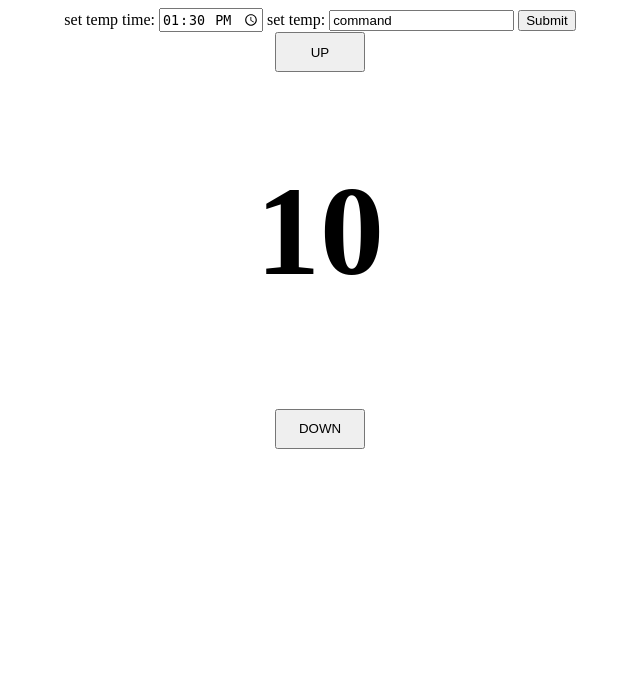
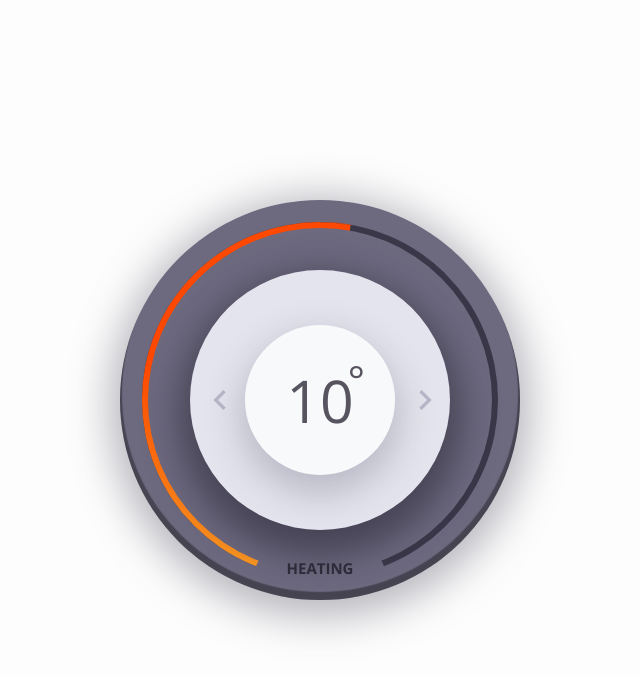
Before and after one commit to mababio/raspi_thermostat, a Flask app: template src/thermo/templates/index.html in a window 1280 px wide. Shown: the top 675 px of the page, without its empty margins (320-960 px from the left). Run offline with Flask 2, Linux system fonts and the light colour scheme; the template is opened without the code that fills it: most values are stand-ins (such as "Sample title", 1, 10 or a date in 2020); parts of the project's set-up code (start-up, migrations or seed data) failed here and were passed over; some libraries are stand-ins or nearby versions.

Commit message:
clean out dead files and created new dir

```diff
--- a/src/thermo/App.py
+++ b/src/thermo/App.py
@@ -35,7 +35,7 @@ def kill_threads():
 @app.route('/')
 def index():
     temp = Temp.get_temp()
-    return render_template('index_b.html', temp=temp)
+    return render_template('index.html', temp=temp)
 
 
 @app.route('/handle', methods=['GET', 'POST'])
@@ -61,7 +61,7 @@ def schedule_process():
     temp = request.form.get('temp')
     schedule_queue.append(Schedule.ThermoSchedule(dow, time, temp))
     current_temp = Temp.get_temp()
-    return render_template('index_b.html', temp=current_temp)
+    return render_template('index.html', temp=current_temp)
 
 
 if __name__ == "__main__":
--- a/src/thermo/HVAC.py
+++ b/src/thermo/HVAC.py
@@ -1,5 +1,5 @@
-import Furnace
-import AirConditioner
+from hvac_stuff import Furnace, ac
+#iimport ac
 import re
 from threading import Thread
 from threading import Lock
@@ -23,7 +23,7 @@ by comparing the desire temp and the actual temp
 class HVAC(object):
 
     sensitivity = 2
-    ac = AirConditioner.AirConditioner()
+    ac = ac.AirConditioner()
     furnace = Furnace.Furnace()
 
     def sensor_checker(self):
--- a/src/thermo/templates/index.html
+++ b/src/thermo/templates/index.html
@@ -1,20 +1,31 @@
-<!doctype html>
+<!DOCTYPE html>
+<html lang="en">
 <head>
-<link rel="stylesheet" href="{{ url_for('static', filename='style.css') }}">
-<script type=text/javascript src="http://ajax.googleapis.com/ajax/libs/jquery/1.9.1/jquery.min.js"></script>
-<script type=text/javascript>$SCRIPT_ROOT = {{ request.script_root|tojson|safe }};</script>
-    <script src="{{ url_for('static', filename='js/script.js') }}"></script>
+    <meta charset="UTF-8">
+    <link rel="stylesheet" href="{{ url_for('static', filename='style_b.css') }}">
+    <script type=text/javascript src="http://ajax.googleapis.com/ajax/libs/jquery/1.9.1/jquery.min.js"></script>
+    <link href="https://fonts.googleapis.com/icon?family=Material+Icons" rel="stylesheet">
+    <script type=text/javascript>$SCRIPT_ROOT = {{ request.script_root|tojson|safe }};</script>
+    <script src="{{ url_for('static', filename='js/cod.js') }}"></script>
 </head>
-<center>
-<label for="temp-sch">set temp time: </label>
-<input id="temp_time" type="time" name="appt-time" value="13:30">
-<label for="temp">set temp: </label>
-<input  type="text" name="temp_val" value="command">
-<input type="submit" id="submit_time" name="create_sch">
-<div >
-<button class="control" id="up" name="control" type="button">UP</button><br>
-<h1 style="font-size: 800%">{{ temp }}</h1><br>
-<button class="control"  id="down" name="control" type="button">DOWN</button><br>
+
+<div class="thermostat">
+  <div class="bar">
+    <div class="inner_bar"></div>
+    <div class='hold left'>
+      <div class='fill fill1'></div>
+    </div>
+    <div class='hold right'>
+      <div class='fill fill2'></div>
+    </div>
+    <span>Heating</span>
+  </div>
+  <div class="center">
+    <span class="arrow minus"><i class="material-icons">keyboard_arrow_left</i></span>
+    <span class="arrow plus"><i class="material-icons">keyboard_arrow_right</i></span>
+    <div class="small">
+      <span class="heat">{{ temp }}</span>
+    </div>
+  </div>
 </div>
-
-</center>
+</html>
```
Also changed, not shown: src/thermo/static/look1.js (deleted, +0 -34 lines), src/thermo/templates/index_b.html (deleted, +0 -31 lines), src/thermo/hvac_stuff/Furnace.py (renamed from src/thermo/Furnace.py), src/thermo/hvac_stuff/__init__.py (added), src/thermo/hvac_stuff/ac.py (renamed from src/thermo/AirConditioner.py), 2 other files.
